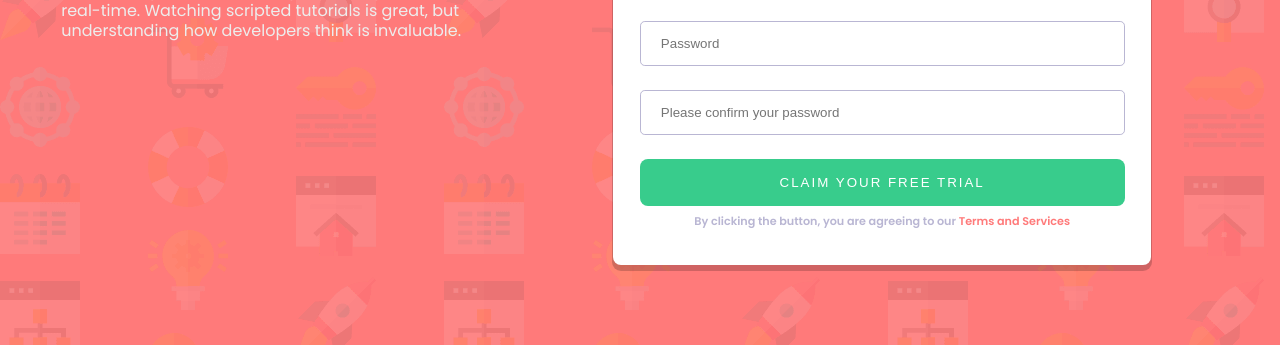
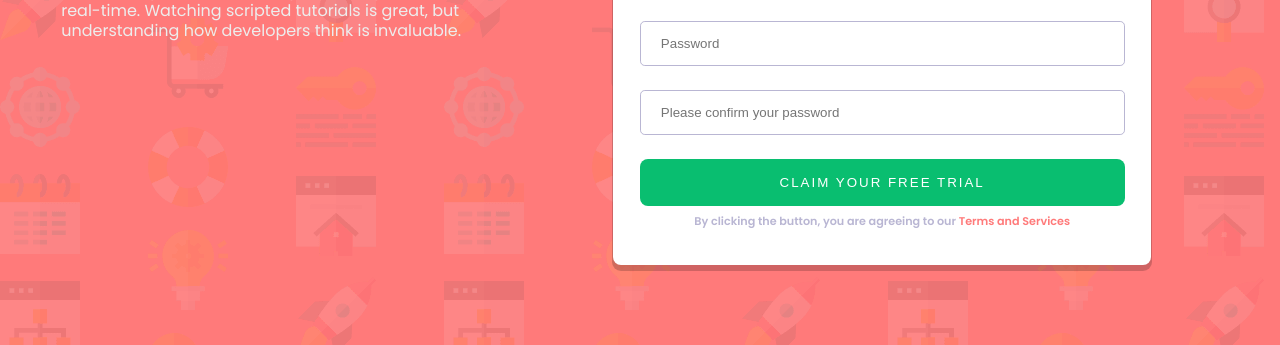
Before and after one commit to Khadijarejjaoui99/sign-up-form, a plain HTML site: page index.html in a window 1280 px wide. In both pictures the pointer is over the button "CLAIM YOUR FREE TRIAL". Shown: the part 455-800 px from the top of the page. Drawn offline with Linux system fonts and the light colour scheme.

Commit message:
first commit

```diff
--- a/style.css
+++ b/style.css
@@ -88,6 +88,10 @@ button[type="submit"] {
   font-weight: 500;
   cursor: pointer;
   margin-bottom: 0.5rem;
+}
+button[type="submit"]:hover {
+  background-color: hsl(154, 91%, 39%);
+  transition: 0.3s ease;
 }
 form p {
   color: hsl(246, 25%, 77%);
```
